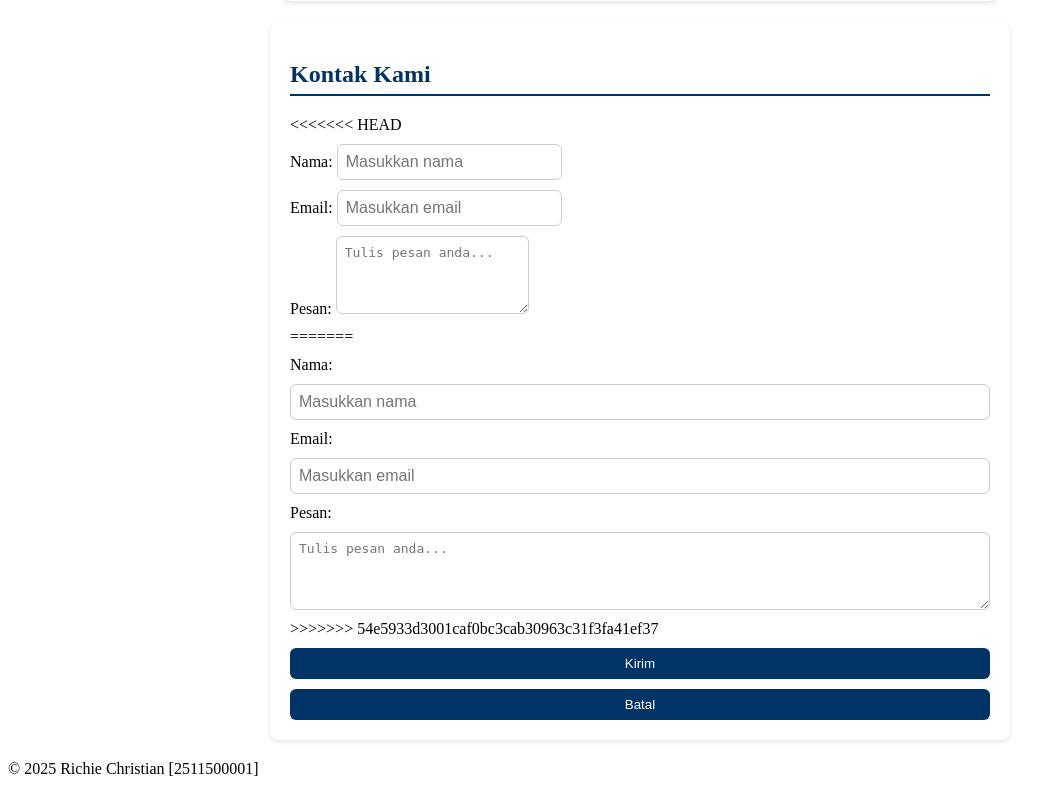
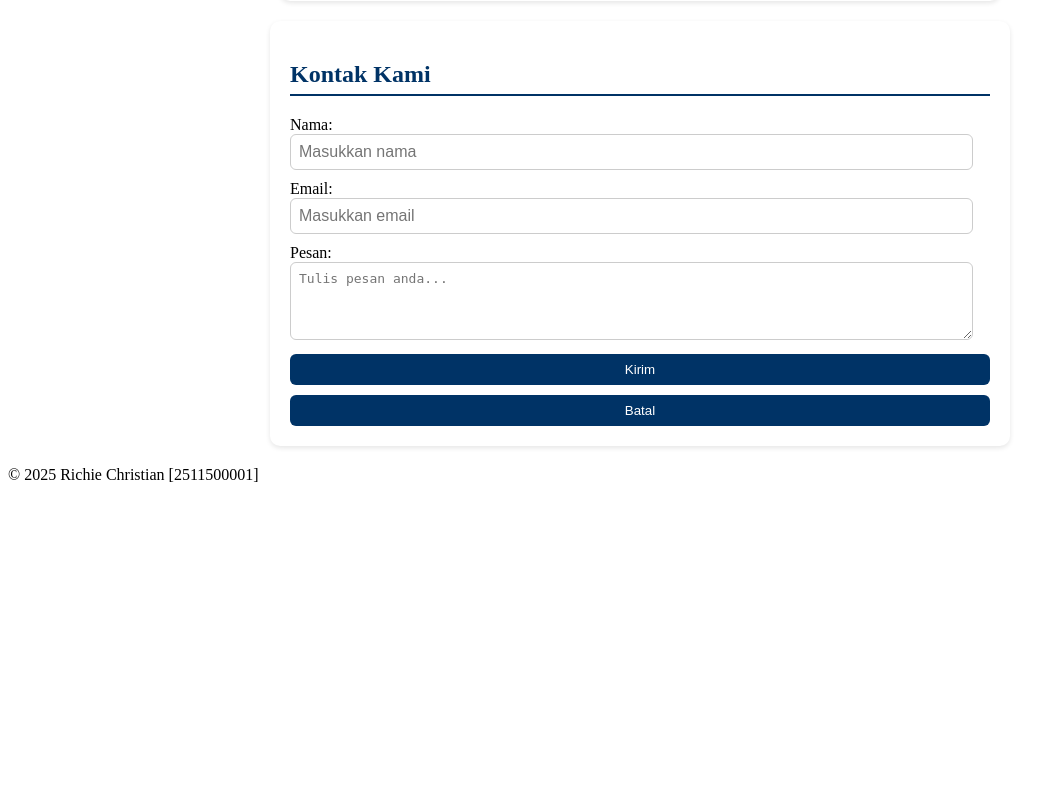
Before and after one commit to RichieChristian01/2511500001-PWD-TI1A-2526O, a PHP site: page /pertemuan-03/index.html in a window 1280 px wide. Shown: the part 559-1353 px from the top of the page, without its empty margins (0-1062 px from the left). After the commit the page ends 1041 px from the top, so only its background shows below. Run offline with PHP 8.4, Linux system fonts and the light colour scheme.

Commit message:
membuat styling untuk selector ID section#about styling input dan textarea

```diff
--- a/pertemuan-03/index.html
+++ b/pertemuan-03/index.html
@@ -63,6 +63,7 @@ form {
 }
 
 input, textarea {
+  width: 95%;
   padding: 8px;
   border: 1px solid #ccc;
   border-radius: 6px;
@@ -130,7 +131,7 @@ button:hover {
     <section id="Contact">
       <h2>Kontak Kami</h2>
       <form action="" method="GET">
-<<<<<<< HEAD
+
         <label for="txtNama"><span>Nama:</span>
         <input type="text" id="txtNama" name="txtNama" placeholder="Masukkan nama" required autocomplete="name" />
         </label>
@@ -142,16 +143,6 @@ button:hover {
         <label for="txtPesan"><span>Pesan:</span>
         <textarea id="txtPesan" name="txtPesan" rows="4" placeholder="Tulis pesan anda..." required></textarea>
         </label>
-=======
-        <label for="txtNama">Nama:</label>
-        <input type="text" id="txtNama" name="txtNama" placeholder="Masukkan nama" required autocomplete="name" />
-
-        <label for="txtEmail">Email:</label>
-        <input type="email" id="txtEmail" name="txtEmail" placeholder="Masukkan email" required autocomplete="email" />
-
-        <label for="txtPesan">Pesan:</label>
-        <textarea id="txtPesan" name="txtPesan" rows="4" placeholder="Tulis pesan anda..." required></textarea>
->>>>>>> 54e5933d3001caf0bc3cab30963c31f3fa41ef37
 
         <button type="submit">Kirim</button>
         <button type="reset">Batal</button>
--- a/pertemuan-04/index.html
+++ b/pertemuan-04/index.html
@@ -20,7 +20,7 @@
   </header>
 
   <main>
-    <section id="Home">
+    <section id="home">
       <h2>Selamat Datang</h2>
       <p>Ini contoh paragraf HTML.</p>
     </section>
@@ -37,7 +37,7 @@
       <p><strong>Nama Orang Tua:</strong> Bapak Yanto dan Ibu Aice</p>
     </section>
 
-    <section id="Contact">
+    <section id="contact">
       <h2>Kontak Kami</h2>
       <form action="" method="GET">
         <label for="txtNama"><span>Nama:</span>
--- a/pertemuan-04/style.css
+++ b/pertemuan-04/style.css
@@ -131,7 +131,7 @@ transform: translateY(1px);
   flex-shrink: 0;
 }
 
-#Contact {
+#contact {
   background-color: #ffffff;
   border-radius: 10px;
   padding: 20px;
@@ -140,7 +140,7 @@ transform: translateY(1px);
   box-shadow: 0 2px 5px rgba(0, 0, 0, 0.1);
 }
 
-#Contact h2 {
+#contact h2 {
   color: #003366;
   border-bottom: 2px solid #003366;
   padding-bottom: 6px;
--- a/pertemuan-05/script.js
+++ b/pertemuan-05/script.js
@@ -1,3 +1,4 @@
 document.getElementById("menuToggle").addEventListener("click", function () {
     document.querySelector("nav").classList.toggle("active");
+    console.log("Richie berotot")
  });
```
